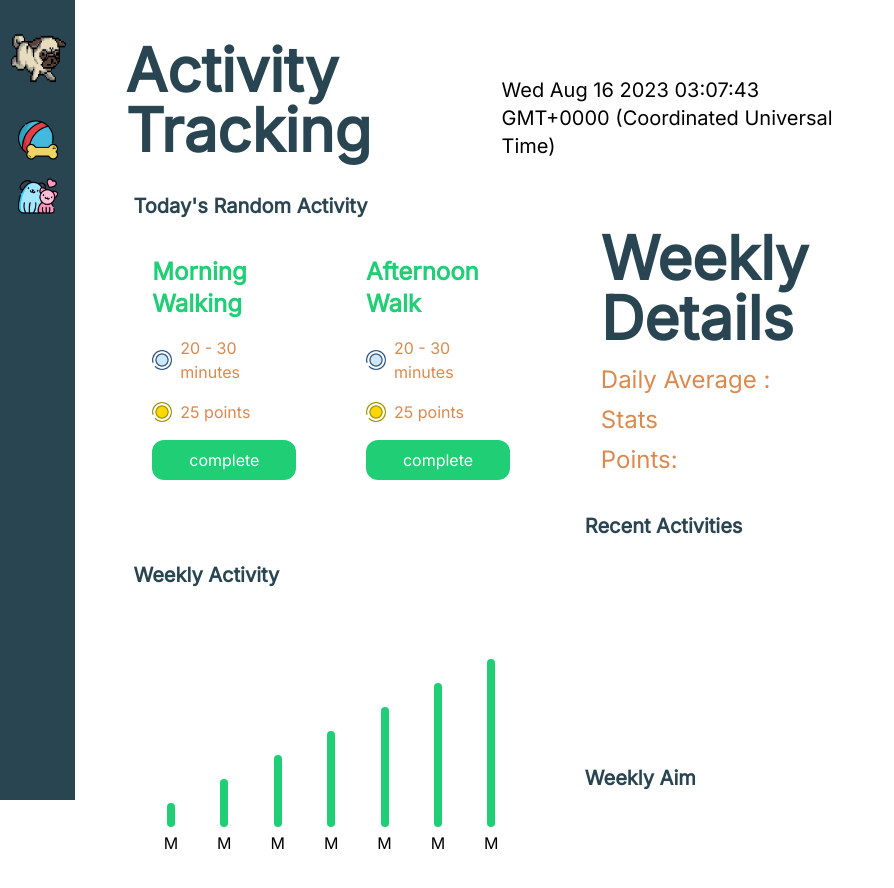
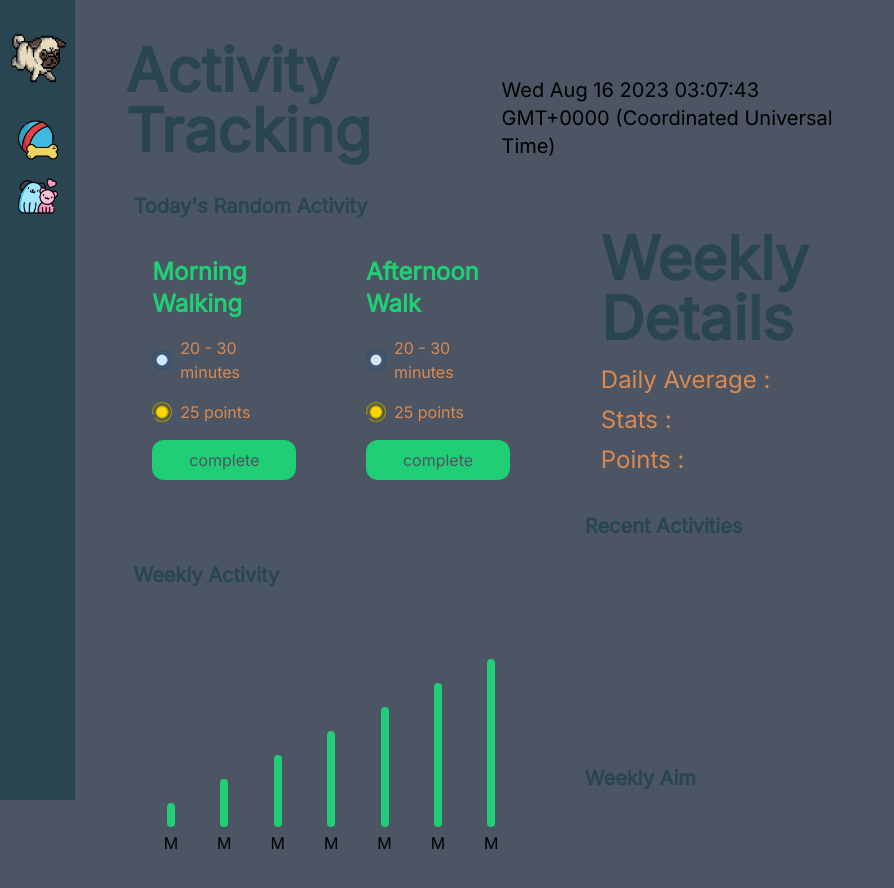
Before and after one commit to OriginalCube/The-Barking-Games, a React (Vite) app in the folder client/: page / in a window 1280 px wide. Shown: the top 888 px of the page, without its empty margins (0-894 px from the left). Built offline with nearby package versions, Linux system fonts and the light colour scheme.

Commit message:
Adjusted redux effect on components

```diff
--- a/client/src/components/api/Activity.ts
+++ b/client/src/components/api/Activity.ts
@@ -19,6 +19,7 @@ const handleComplete = async ({ id, points, min }: CompleteProps) => {
     },
   );
   //React with redux
+  return onComplete.data;
 };
 
 //Initial, collects activity done in the same day
--- a/client/src/components/dashboard/Daily.tsx
+++ b/client/src/components/dashboard/Daily.tsx
@@ -1,7 +1,8 @@
 import React, { useState, useEffect } from "react";
 import { motion } from "framer-motion";
 import api from "../api/Activity";
-import { useSelector } from "react-redux";
+import { addActivity } from "../../redux/reducers/activitySlice";
+import { useSelector, useDispatch } from "react-redux";
 
 interface DailyProps {
   title: string;
@@ -13,13 +14,19 @@ interface DailyProps {
 
 const Daily = ({ index, title, max, min, points }: DailyProps) => {
   const [completed, isCompleted] = useState(false);
-  const today = useSelector((state: any) => state.activity);
+
+  const { value } = useSelector((state: any) => state.activity);
+  const dispatch = useDispatch();
+
   const handleComplete = async () => {
-    const onComplete = api.handleComplete({ id: index, points, min });
+    if (!completed) {
+      const onComplete = await api.handleComplete({ id: index, points, min });
+      dispatch(addActivity(onComplete));
+    }
   };
 
   useEffect(() => {
-    today.value.today.forEach(({ item_id, createdAt }: any) => {
+    value.today.forEach(({ item_id, createdAt }: any) => {
       if (
         new Date().getDate() === new Date(createdAt).getDate() &&
         item_id === index
@@ -27,7 +34,7 @@ const Daily = ({ index, title, max, min, points }: DailyProps) => {
         isCompleted(true);
       }
     });
-  }, [today]);
+  }, [value.today]);
 
   return (
     <div className="w-40 h-full flex flex-col justify-center gap-4 p-2">
--- a/client/src/components/dashboard/WeeklyDetails.tsx
+++ b/client/src/components/dashboard/WeeklyDetails.tsx
@@ -1,6 +1,15 @@
-import React from "react";
+import React, { useEffect, useState } from "react";
+import { useSelector } from "react-redux";
 
 const WeeklyDetails = () => {
+  const { value } = useSelector((state: any) => state.activity);
+  const [points, setPoints] = useState(0);
+  const [avg, setAvg] = useState(0);
+
+  useEffect(() => {
+    console.log(value);
+  }, [value]);
+
   return (
     <div className="h-80 w-full flex flex-col p-4 justify-center gap-4">
       <p className="text-pallete-header text-6xl font-semibold">
@@ -8,8 +17,8 @@ const WeeklyDetails = () => {
       </p>
       <div className="flex flex-col gap-2 text-pallete-imp">
         <p className="text-2xl ">Daily Average :</p>
-        <p className="text-2xl ">Stats</p>
-        <p className="text-2xl ">Points:</p>
+        <p className="text-2xl ">Stats :</p>
+        <p className="text-2xl ">Points :</p>
       </div>
     </div>
   );
--- a/client/src/main.tsx
+++ b/client/src/main.tsx
@@ -1,4 +1,3 @@
-import React from "react";
 import ReactDOM from "react-dom/client";
 import App from "./App.tsx";
 import "./index.css";
@@ -6,9 +5,7 @@ import store from "./redux/store.ts";
 import { Provider } from "react-redux";
 
 ReactDOM.createRoot(document.getElementById("root") as HTMLElement).render(
-  <React.StrictMode>
-    <Provider store={store}>
-      <App />
-    </Provider>
-  </React.StrictMode>,
+  <Provider store={store}>
+    <App />
+  </Provider>,
 );
--- a/client/src/redux/reducers/activitySlice.ts
+++ b/client/src/redux/reducers/activitySlice.ts
@@ -3,7 +3,6 @@ import { createSlice } from "@reduxjs/toolkit";
 //Initial
 const initialState = {
   value: {
-    date: Date(),
     activity: [],
     today: [],
   },
@@ -24,6 +23,11 @@ const activitySlice = createSlice({
       });
     },
 
+    addActivity: (state: any, action) => {
+      state.value.activity = [...state.value.activity, action.payload];
+      state.value.today = [...state.value.today, action.payload];
+    },
+
     updateDate: (state: any) => {
       state.value = initialState;
     },
@@ -31,6 +35,7 @@ const activitySlice = createSlice({
 });
 
 //Actions
-export const { upadateActivity, updateDate } = activitySlice.actions;
+export const { upadateActivity, updateDate, addActivity } =
+  activitySlice.actions;
 
 export default activitySlice;
--- a/client/tailwind.config.js
+++ b/client/tailwind.config.js
@@ -5,7 +5,7 @@ export default {
     colors: {
       pallete: {
         primary: "#284551",
-        background: "#ffffff",
+        background: "#4b5563", // ffffff
         header: "#284551",
         accent: "#20cf75",
         imp: "#db894f",
```
